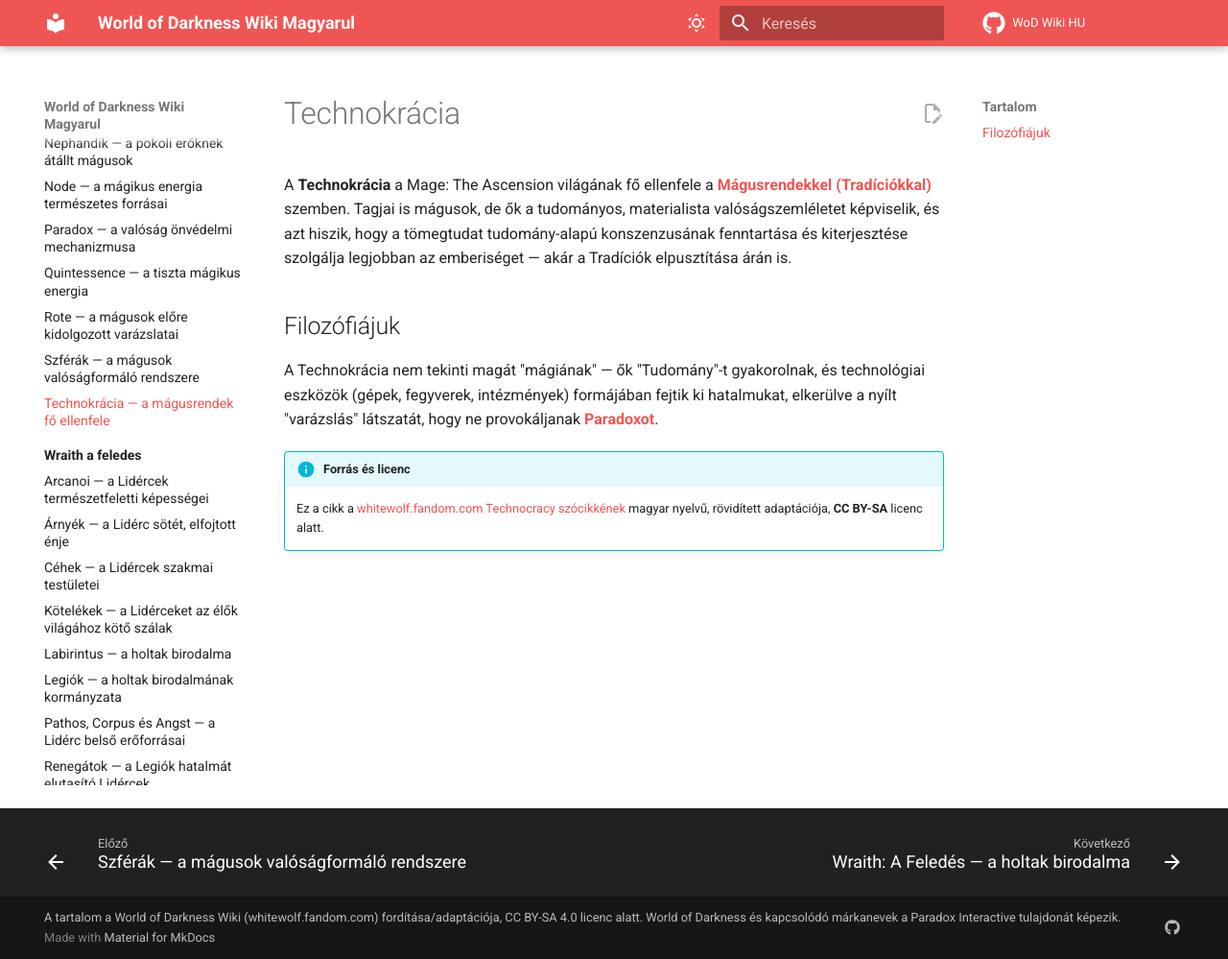
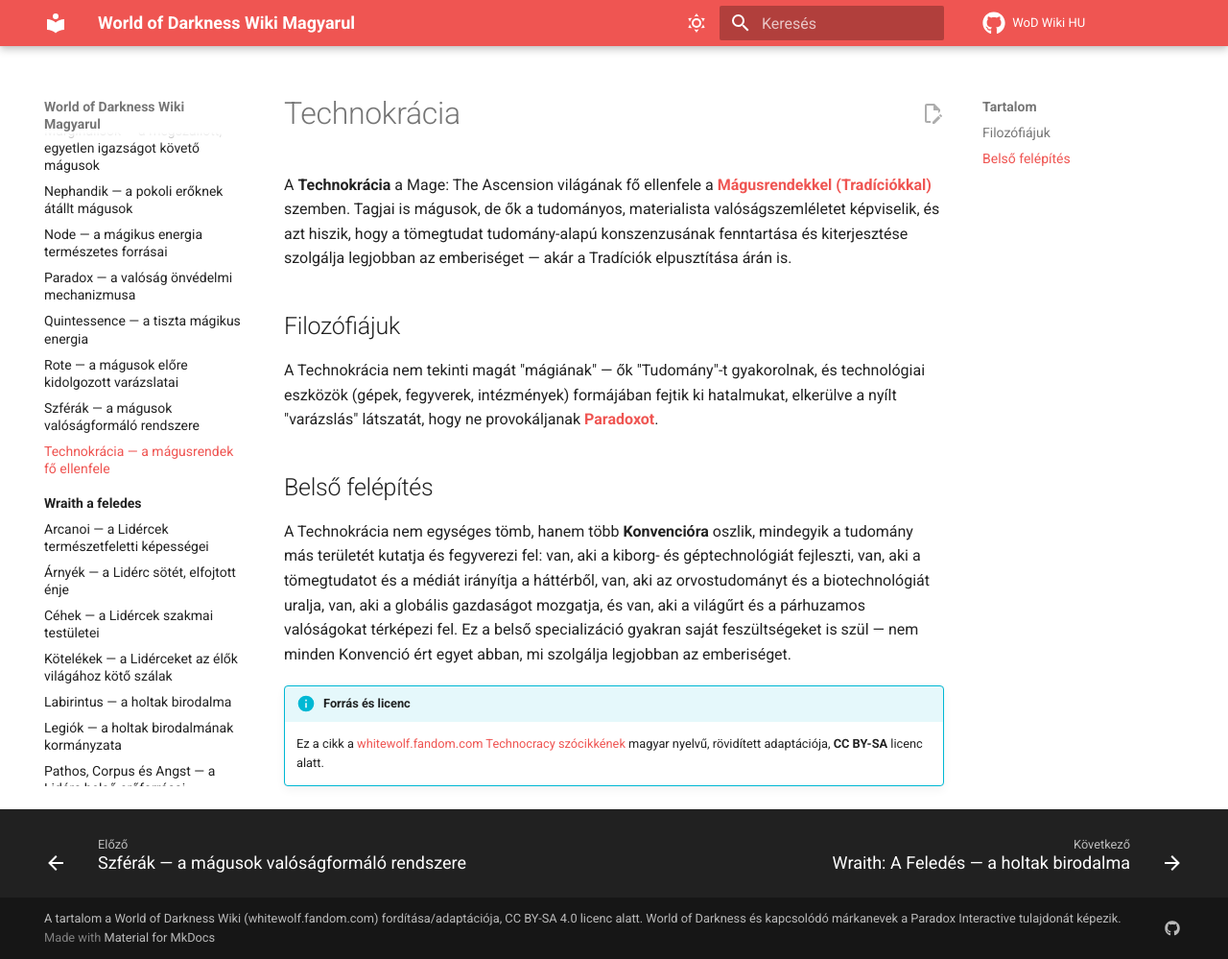
Before and after one commit to davidszentgyorgyi/wod-hu, an MkDocs documentation site: the page built from docs/mage-az-eksztazis/technokracia.md, in a window 1280 px wide and 999 px high. Shown: the whole window at 96% size. Built offline with MkDocs 1.6.1 and Material for MkDocs 9.7.7, drawn with Linux system fonts in a browser that asks for light colours; comment, search, counter and statistics services are not loaded.

Commit message:
Expand Technokracia article with internal Convention structure
Original summary of how the Technocracy splits into specialized
factions (cybernetics, media/society control, biotech, economy, deep
space), and internal friction between them.

Co-Authored-By: Claude Sonnet 5 <noreply@anthropic.com>

```diff
--- a/docs/mage-az-eksztazis/technokracia.md
+++ b/docs/mage-az-eksztazis/technokracia.md
@@ -19,6 +19,15 @@ A Technokrácia nem tekinti magát "mágiának" — ők "Tudomány"-t gyakorolna
 eszközök (gépek, fegyverek, intézmények) formájában fejtik ki hatalmukat, elkerülve a nyílt
 "varázslás" látszatát, hogy ne provokáljanak **[Paradoxot](paradox.md)**.
 
+## Belső felépítés
+
+A Technokrácia nem egységes tömb, hanem több **Konvencióra** oszlik, mindegyik a tudomány
+más területét kutatja és fegyverezi fel: van, aki a kiborg- és géptechnológiát fejleszti, van,
+aki a tömegtudatot és a médiát irányítja a háttérből, van, aki az orvostudományt és a
+biotechnológiát uralja, van, aki a globális gazdaságot mozgatja, és van, aki a világűrt és a
+párhuzamos valóságokat térképezi fel. Ez a belső specializáció gyakran saját feszültségeket
+is szül — nem minden Konvenció ért egyet abban, mi szolgálja legjobban az emberiséget.
+
 !!! info "Forrás és licenc"
     Ez a cikk a [whitewolf.fandom.com Technocracy szócikkének](https://whitewolf.fandom.com/wiki/Technocracy)
     magyar nyelvű, rövidített adaptációja, **CC BY-SA** licenc alatt.
```
